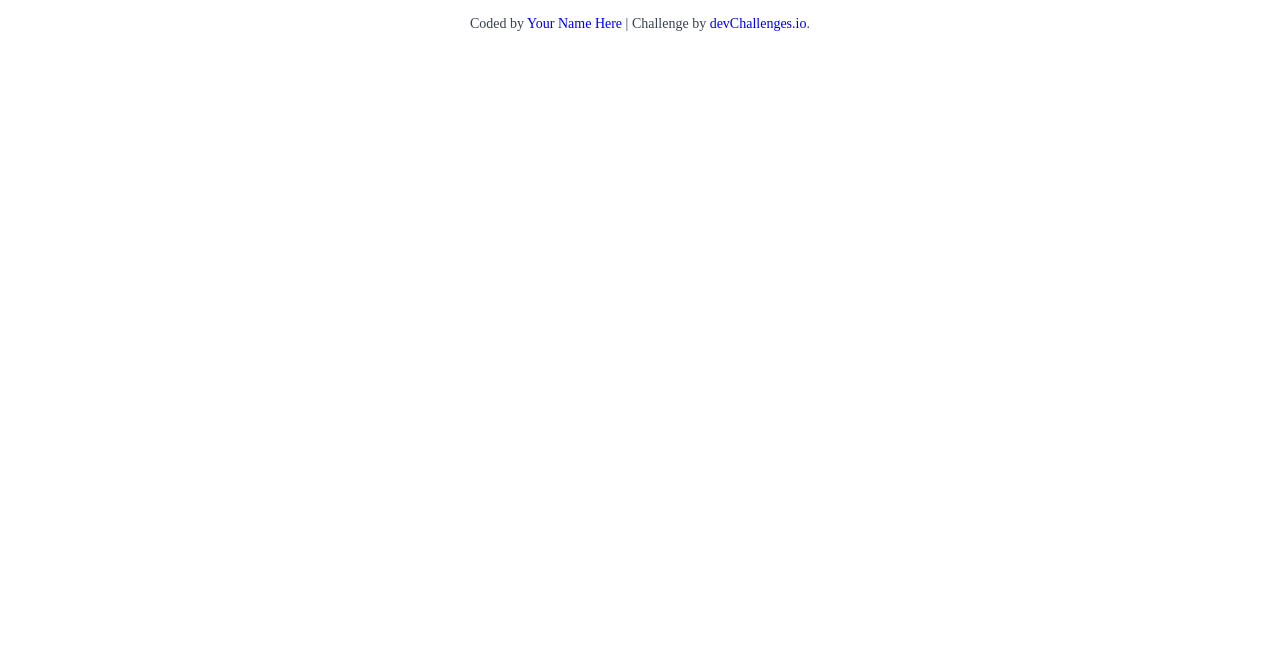
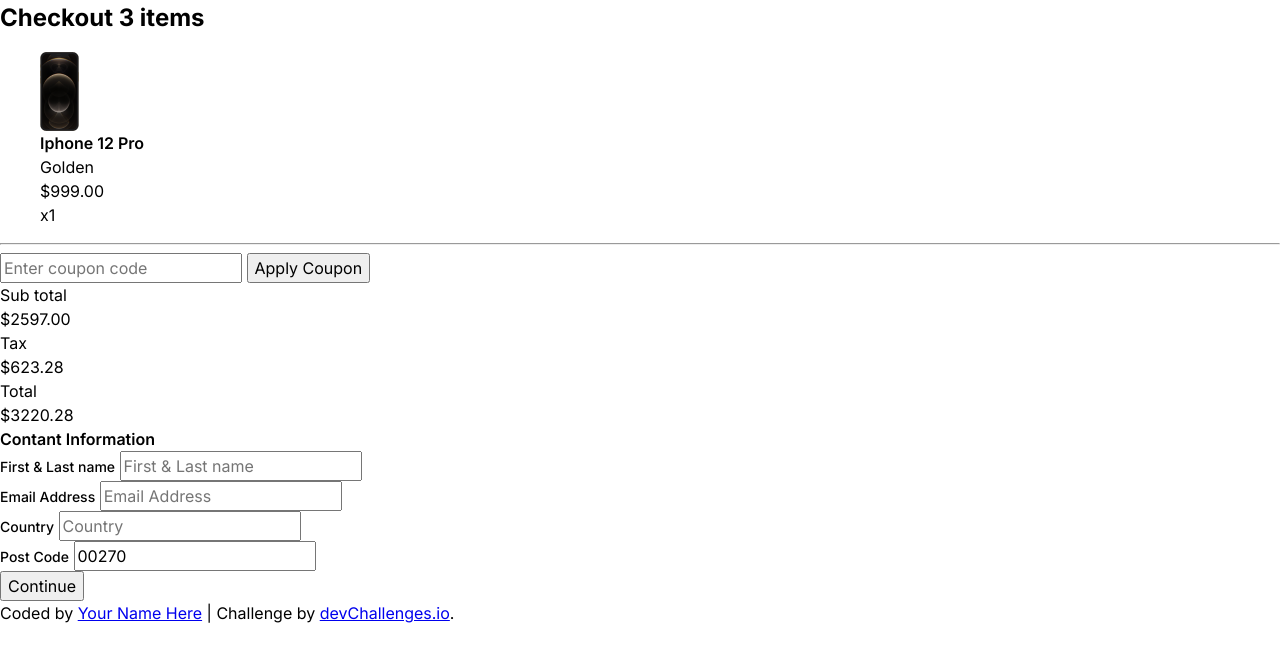
Before and after one commit to AGutierrezR/Device-Shop-Checkout, a plain HTML site: page index.html in a window 1280 px wide. Drawn offline with Linux system fonts and the light colour scheme.

Commit message:
Add initial layout, reset and style

```diff
--- /dev/null
+++ b/css/reset.css
@@ -0,0 +1,74 @@
+/* Box sizing rules */
+*,
+*::before,
+*::after {
+  box-sizing: border-box;
+}
+
+/* Remove default margin */
+body,
+h1,
+h2,
+h3,
+h4,
+p,
+figure,
+blockquote,
+dl,
+dd {
+  margin: 0;
+}
+
+/* Remove list styles on ul, ol elements with a list role, which suggests default styling will be removed */
+ul[role="list"],
+ol[role="list"] {
+  list-style: none;
+}
+
+/* Set core root defaults */
+html:focus-within {
+  scroll-behavior: smooth;
+}
+
+/* Set core body defaults */
+body {
+  min-height: 100vh;
+  text-rendering: optimizeSpeed;
+  line-height: 1.5;
+}
+
+/* A elements that don't have a class get default styles */
+a:not([class]) {
+  text-decoration-skip-ink: auto;
+}
+
+/* Make images easier to work with */
+img,
+picture {
+  max-width: 100%;
+  display: block;
+}
+
+/* Inherit fonts for inputs and buttons */
+input,
+button,
+textarea,
+select {
+  font: inherit;
+}
+
+/* Remove all animations, transitions and smooth scroll for people that prefer not to see them */
+@media (prefers-reduced-motion: reduce) {
+  html:focus-within {
+    scroll-behavior: auto;
+  }
+
+  *,
+  *::before,
+  *::after {
+    animation-duration: 0.01ms !important;
+    animation-iteration-count: 1 !important;
+    transition-duration: 0.01ms !important;
+    scroll-behavior: auto !important;
+  }
+}
--- a/css/styles.css
+++ b/css/styles.css
@@ -0,0 +1,39 @@
+/* Base styles */
+
+:root {
+  --clr-dark: #1d1d1f;
+  --clr-medium: #394150;
+  --clr-light: #d2d5da;
+  --clr-lighter: #f3f4f6;
+  --clr-white: #ffffff;
+  --clr-gray: #e5e7eb;
+
+  --fw-regular: 400;
+  --fw-medium: 500;
+  --fw-semibold: 600;
+  --fw-bold: 700;
+}
+
+html {
+  font-family: Inter, sans-serif;
+  font-weight: var(--fw-regular);
+}
+
+h1 {
+  font-size: 1.5rem;
+  font-weight: var(--fw-bold);
+}
+
+h2,
+h3,
+h4,
+h5,
+h6 {
+  font-size: 1rem;
+  font-weight: var(--fw-semibold);
+}
+
+label {
+  font-size: 0.875rem;
+  font-weight: var(--fw-medium);
+}
--- a/index.html
+++ b/index.html
@@ -13,98 +13,117 @@
 
     <title>Device Shop Checkout | devChallenges.io</title>
 
-    <!--You are welcome to delete these styles or modify them in your own stylesheet -->
-    <style>
-      * {
-        margin: 0;
-        padding: 0;
-        box-sizing: border-box;
-      }
+    <link rel="preconnect" href="https://fonts.googleapis.com" />
+    <link rel="preconnect" href="https://fonts.gstatic.com" crossorigin />
+    <link
+      href="https://fonts.googleapis.com/css2?family=Inter:wght@400;500;600;700&display=swap"
+      rel="stylesheet"
+    />
 
-      body {
-        height: 100vh;
-      }
-
-      .author-info {
-        font-size: 14px;
-        text-align: center;
-        margin-top: 16px;
-        color: rgb(55, 65, 81);
-      }
-
-      .author-info a {
-        text-decoration: none;
-      }
-    </style>
+    <link rel="stylesheet" href="css/reset.css" />
+    <link rel="stylesheet" href="css/styles.css" />
   </head>
   <body>
-    <!--
-    Checkout
+    <main>
+      <h1>Checkout <span>3 items</span></h1>
 
-    3 items
+      <div class="container">
+        <div>
+          <section aria-label="Cart content" class="summary">
+            <ol class="cart-items" role="list">
+              <li class="cart-item">
+                <div class="cart-item-content">
+                  <div class="cart-item-thumbnail">
+                    <img src="resources/Gold.png" alt="" />
+                  </div>
+                  <div class="cart-item-description">
+                    <h2>Iphone 12 Pro</h2>
+                    <span>Golden</span>
+                  </div>
+                  <span class="cart-item-price">$999.00</span>
 
-    iPhone 12 Pro
+                  <div>x1</div>
+                </div>
+              </li>
+              <!--
+              Apple Watch
+              Blue
 
-    Golden
+              $399.00
 
-    $999.00
+              iMac
+              Green
 
-    x 1
+              $1199.00
+              -->
+            </ol>
+          </section>
 
-    Apple Watch
+          <hr />
 
-    Blue
+          <aside>
+            <div class="coupon">
+              <form action="post">
+                <input type="text" placeholder="Enter coupon code" />
+                <button type="submit">Apply Coupon</button>
+              </form>
+            </div>
+            <div class="total-summary">
+              <div>
+                <div>Sub total</div>
+                <div>$2597.00</div>
+              </div>
+              <div>
+                <div>Tax</div>
+                <div>$623.28</div>
+              </div>
+              <div>
+                <div>Total</div>
+                <div>$3220.28</div>
+              </div>
+            </div>
+          </aside>
+        </div>
+        <section aria-labelledby="contact-info">
+          <h2 id="contact-info">Contant Information</h2>
 
-    $399.00
+          <form action="post">
+            <div>
+              <label for="fullName">First & Last name</label>
+              <input
+                type="text"
+                id="fullName"
+                placeholder="First & Last name"
+              />
+            </div>
+            <div>
+              <label for="email">Email Address</label>
+              <input type="email" id="email" placeholder="Email Address" />
+            </div>
+            <div>
+              <label for="country">Country</label>
+              <input type="text" id="country" placeholder="Country" />
+            </div>
+            <div>
+              <label for="zipcode">Post Code</label>
+              <input
+                type="text"
+                id="zipcode"
+                value="00270"
+                placeholder="Post Code"
+              />
+            </div>
+            <button type="submit">Continue</button>
+          </form>
+        </section>
+      </div>
+    </main>
 
-    iMac
-
-    Green
-
-    $1199.00
-
-    Enter coupon code
-
-    Apply Coupon
-
-    Sub total
-
-    $2597.00
-
-    Tax
-
-    $623.28
-
-    Total
-
-    $3220.28
-
-    Contact Information
-
-    First & Last name
-
-    Enter first & last name
-
-    Email Address
-
-    Enter email address
-
-    Country
-
-    Finland
-
-    Postal Code
-
-    00270
-
-    Continue
-     -->
-
-    <div class="author-info">
+    <footer class="author-info">
       Coded by <a href="#">Your Name Here</a> | Challenge by
       <a href="https://www.devchallenges.io?ref=challenge" target="_blank"
         >devChallenges.io</a
       >.
-    </div>
+    </footer>
   </body>
 </html>
```
